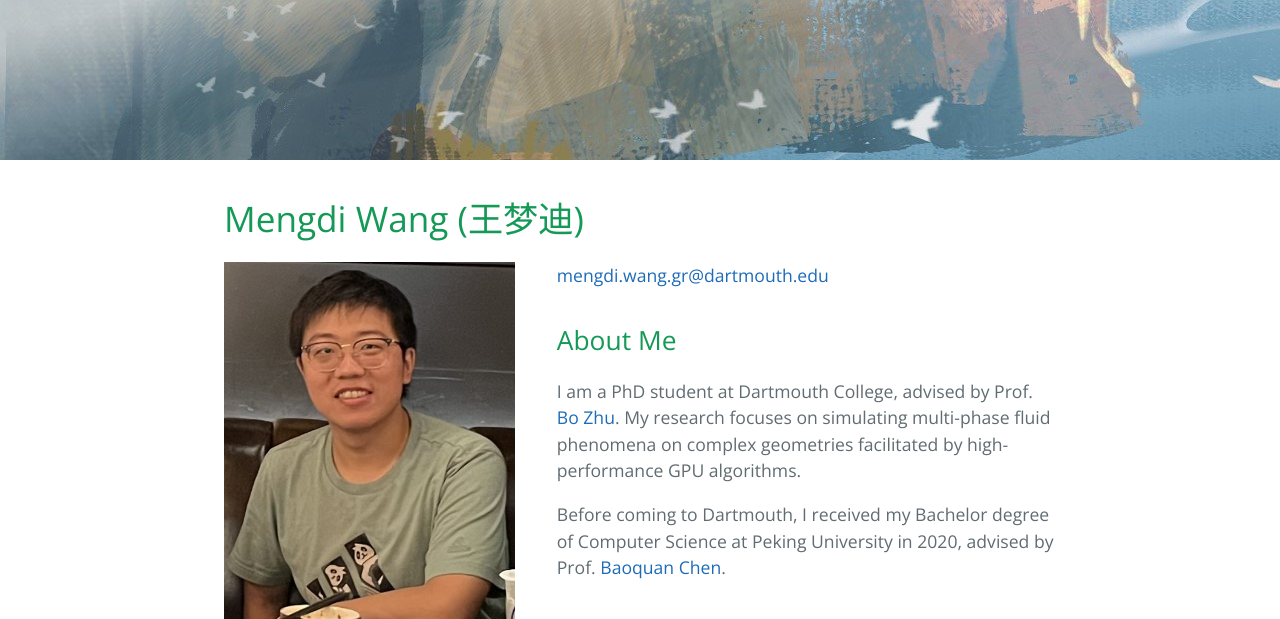
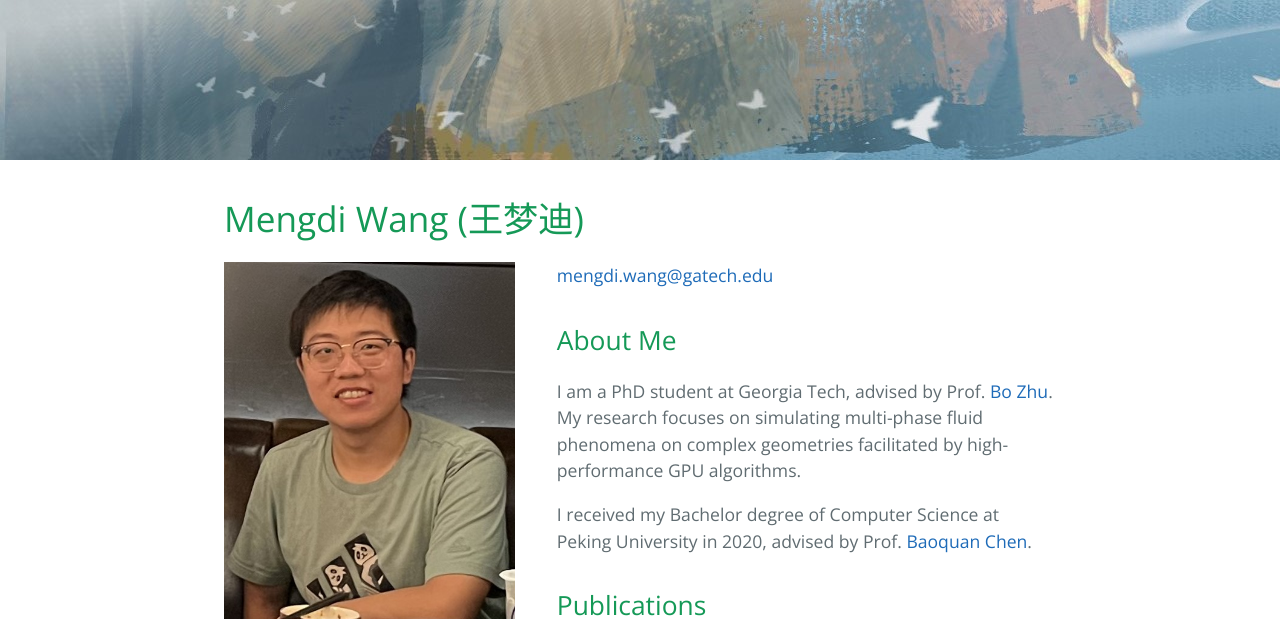
Before and after one commit to wang-mengdi/wang-mengdi.github.io, a Jekyll site: the page built from index.md, in a window 1280 px wide and 900 px high, cut to the strip 0-619 px from the top of the window. Built offline with Jekyll 4.4.1, drawn with Linux system fonts in a browser that asks for light colours; the repository's description, which GitHub fills in, is left out; our own code applies the rules of GitHub Pages for plain Markdown files.

Commit message:
update profile

```diff
--- a/index.md
+++ b/index.md
@@ -4,12 +4,12 @@
 
 # Mengdi Wang (王梦迪)
 <img src="images/mengdi.jpg" align="left" width="35%" style="margin: 0% 5% 2.5% 0%">
-[mengdi.wang.gr@dartmouth.edu](mengdi.wang.gr@dartmouth.edu)
+[mengdi.wang@gatech.edu](mengdi.wang@gatech.edu)
 
 ## About Me
-I am a PhD student at Dartmouth College, advised by Prof. [Bo Zhu](https://www.cs.dartmouth.edu/~bozhu/). My research focuses on simulating multi-phase fluid phenomena on complex geometries facilitated by high-performance GPU algorithms.
+I am a PhD student at Georgia Tech, advised by Prof. [Bo Zhu](https://faculty.cc.gatech.edu/~bozhu/). My research focuses on simulating multi-phase fluid phenomena on complex geometries facilitated by high-performance GPU algorithms.
 
-Before coming to Dartmouth, I received my Bachelor degree of Computer Science at Peking University in 2020, advised by Prof. [Baoquan Chen](https://cfcs.pku.edu.cn/baoquan/).
+I received my Bachelor degree of Computer Science at Peking University in 2020, advised by Prof. [Baoquan Chen](https://cfcs.pku.edu.cn/baoquan/).
 
 ## Publications
 
```
Also changed, not shown: Gemfile.lock (deleted), 1 other file.
